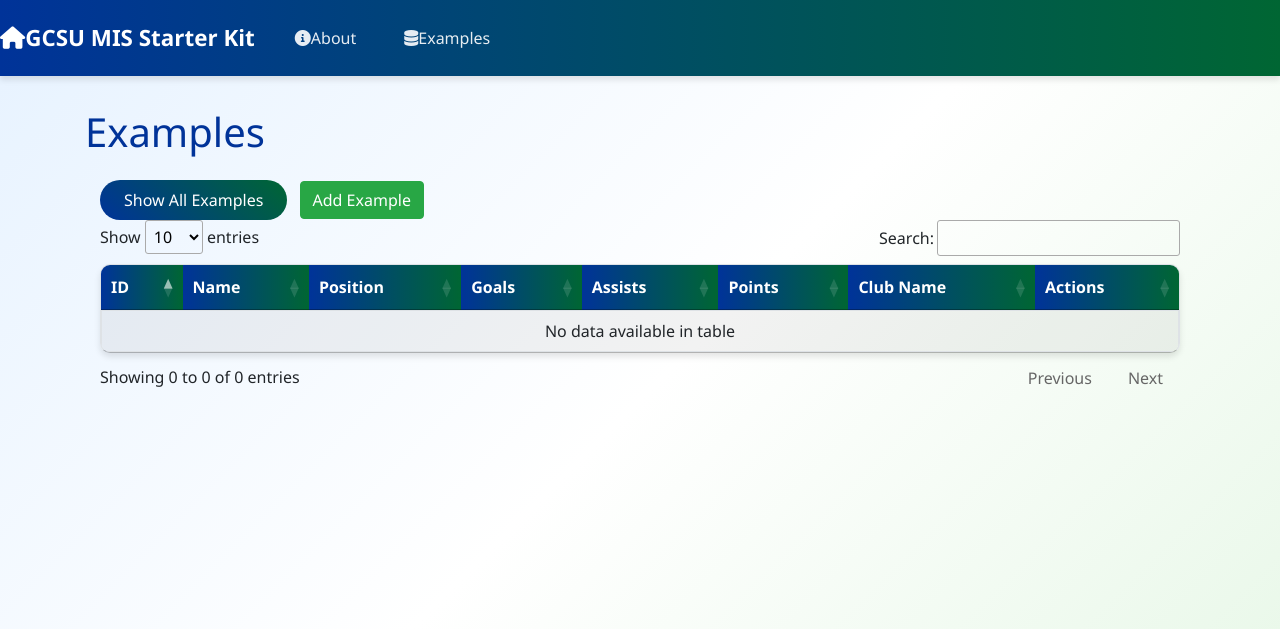
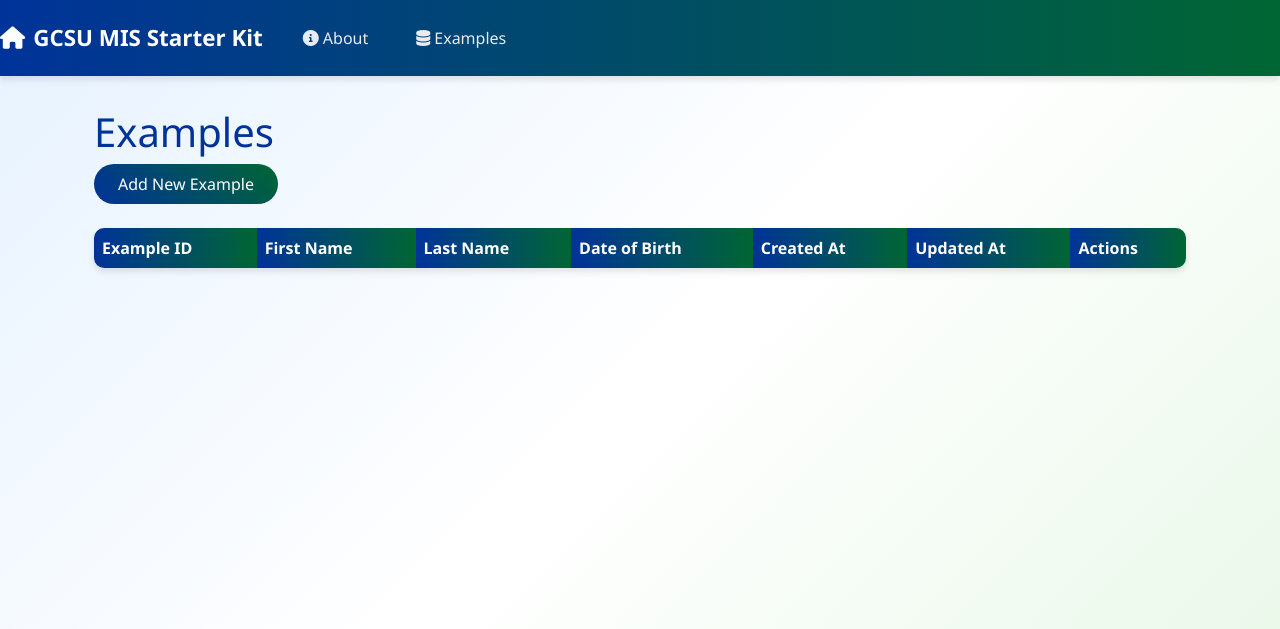
Before and after one commit to bamarshall06/starter-template-crud-f25, a Flask app: page /example/ in a window 1280 px wide. Shown: the top 629 px of the page. Run offline with Flask 3, Linux system fonts and the light colour scheme; data that the repository does not hold is empty; some libraries are stand-ins or nearby versions.

Commit message:
Update starter kit to Bootstrap 5 with simplified modal-based CRUD
- Upgrade to Bootstrap 5.3.0 from Bootstrap 4
- Simplify examples blueprint to match clean pattern
- Replace complex pandas table generation with simple loops
- Implement modal-based CRUD operations for all actions
- Update database schema to use sample_table with proper fields
- Add database setup script for easy deployment
- Create .env.example template for database configuration
- Remove deprecated Bootstrap 4 classes and syntax
- Improve user experience with consistent modal workflows

🤖 Generated with [Claude Code](https://claude.ai/code)

Co-Authored-By: Claude <noreply@anthropic.com>

```diff
--- a/app/templates/base.html
+++ b/app/templates/base.html
@@ -3,7 +3,7 @@
 <head>
     <meta charset="UTF-8">
     <title>GCSU MIS Starter Kit</title>
-    <link href="https://stackpath.bootstrapcdn.com/bootstrap/4.5.2/css/bootstrap.min.css" rel="stylesheet">
+    <link href="https://cdn.jsdelivr.net/npm/bootstrap@5.3.0/dist/css/bootstrap.min.css" rel="stylesheet">
     <link href="https://cdnjs.cloudflare.com/ajax/libs/font-awesome/6.0.0/css/all.min.css" rel="stylesheet">
     <style>
         :root {
@@ -121,7 +121,7 @@
             <i class="fas fa-home me-2"></i>GCSU MIS Starter Kit
         </a>
         <div class="collapse navbar-collapse">
-            <ul class="navbar-nav mr-auto">
+            <ul class="navbar-nav me-auto">
                 <li class="nav-item">
                     <a class="nav-link" href="{{ url_for('about') }}">
                         <i class="fas fa-info-circle me-1"></i>About
@@ -143,9 +143,7 @@
                 {% for category, message in messages %}
                     <div class="alert alert-{{ 'danger' if category == 'error' else category }} alert-dismissible fade show mt-3" role="alert">
                         {{ message }}
-                        <button type="button" class="close" data-dismiss="alert" aria-label="Close">
-                            <span aria-hidden="true">&times;</span>
-                        </button>
+                        <button type="button" class="btn-close" data-bs-dismiss="alert" aria-label="Close"></button>
                     </div>
                 {% endfor %}
             {% endif %}
@@ -155,8 +153,7 @@
     </div>
 
     <script src="https://code.jquery.com/jquery-3.6.0.min.js"></script>
-    <script src="https://cdn.jsdelivr.net/npm/@popperjs/core@2.5.4/dist/umd/popper.min.js"></script>
-    <script src="https://stackpath.bootstrapcdn.com/bootstrap/4.5.2/js/bootstrap.min.js"></script>
+    <script src="https://cdn.jsdelivr.net/npm/bootstrap@5.3.0/dist/js/bootstrap.bundle.min.js"></script>
 
     {% block scripts %}{% endblock %}
 </body>
--- a/app/templates/examples.html
+++ b/app/templates/examples.html
@@ -1,171 +1,130 @@
 {% extends "base.html" %}
 
 {% block content %}
+<div class="container mt-4">
+    <h1>Examples</h1>
+    <button type="button" class="btn btn-primary" data-bs-toggle="modal" data-bs-target="#addExampleModal">
+        Add New Example
+    </button>
 
-    <h1>Examples</h1>
-
-
-<div class="container mt-4">
-    <a class="btn btn-primary" href="{{ url_for('examples.show_examples') }}">Show All Examples</a>
-    <a class="btn btn-success ml-2" href="{{ url_for('examples.show_examples', add='true') }}">Add Example</a>
-    <table id="data-table" class="table table-striped table-bordered mt-4">
+    <!-- Table displaying all examples -->
+    <table class="table table-striped mt-4">
         <thead>
             <tr>
-                <th>ID</th>
-                <th>Name</th>
-                <th>Position</th>
-                <th>Goals</th>
-                <th>Assists</th>
-                <th>Points</th>
-                <th>Club Name</th>
+                <th>Example ID</th>
+                <th>First Name</th>
+                <th>Last Name</th>
+                <th>Date of Birth</th>
+                <th>Created At</th>
+                <th>Updated At</th>
                 <th>Actions</th>
             </tr>
         </thead>
         <tbody>
-            {{ table | safe }}
-        </tbody>
-    </table>
-</div>
+            {% for example in all_examples %}
+            <tr>
+                <td>{{ example.sample_table_id }}</td>
+                <td>{{ example.first_name }}</td>
+                <td>{{ example.last_name }}</td>
+                <td>{{ example.date_of_birth }}</td>
+                <td>{{ example.created_at }}</td>
+                <td>{{ example.updated_at }}</td>
+                <td>
+                    <button type="button" class="btn btn-warning" data-bs-toggle="modal" data-bs-target="#editExampleModal{{ example.sample_table_id }}">
+                        Edit
+                    </button>
+                    <button type="button" class="btn btn-danger" data-bs-toggle="modal" data-bs-target="#deleteExampleModal{{ example.sample_table_id }}">
+                        Delete
+                    </button>
+                </td>
+            </tr>
 
-<!-- Edit Modal -->
-{% if request.args.get('edit_id') %}
-<div class="modal fade show" id="editModal" tabindex="-1" role="dialog" aria-labelledby="editModalLabel" style="display: block;" aria-modal="true">
-{% else %}
-<div class="modal fade" id="editModal" tabindex="-1" role="dialog" aria-labelledby="editModalLabel" aria-hidden="true">
-{% endif %}
-  <div class="modal-dialog" role="document">
+            <!-- Edit Example Modal -->
+            <div class="modal fade" id="editExampleModal{{ example.sample_table_id }}" tabindex="-1" aria-labelledby="editExampleModalLabel{{ example.sample_table_id }}" aria-hidden="true">
+                <div class="modal-dialog">
                     <div class="modal-content">
                         <div class="modal-header">
-        <h5 class="modal-title" id="editModalLabel">Edit Example</h5>
-        <a href="{{ url_for('examples.show_examples') }}" class="close" aria-label="Close">
-          <span aria-hidden="true">&times;</span>
-        </a>
+                            <h5 class="modal-title" id="editExampleModalLabel{{ example.sample_table_id }}">Edit Example</h5>
+                            <button type="button" class="btn-close" data-bs-dismiss="modal" aria-label="Close"></button>
                         </div>
+                        <form method="post" action="{{ url_for('examples.update_example', sample_id=example.sample_table_id) }}">
                             <div class="modal-body">
-        {% if edit_example %}
-        <form action="{{ url_for('examples.edit_example', athlete_id=edit_example.athlete_id) }}" method="post">
-          <div class="form-group">
-            <label for="editName">Name:</label>
-            <input type="text" class="form-control" id="editName" name="name" value="{{ edit_example.name }}" required>
+                                <div class="mb-3">
+                                    <label for="firstName" class="form-label">First Name</label>
+                                    <input type="text" class="form-control" name="first_name" value="{{ example.first_name }}" required>
                                 </div>
-          <div class="form-group">
-            <label for="editPosition">Position:</label>
-            <input type="text" class="form-control" id="editPosition" name="position" value="{{ edit_example.position }}" required>
+                                <div class="mb-3">
+                                    <label for="lastName" class="form-label">Last Name</label>
+                                    <input type="text" class="form-control" name="last_name" value="{{ example.last_name }}" required>
                                 </div>
-          <div class="form-group">
-            <label for="editGoals">Goals:</label>
-            <input type="number" class="form-control" id="editGoals" name="goals" value="{{ edit_example.goals }}" required>
-          </div>
-          <div class="form-group">
-            <label for="editAssists">Assists:</label>
-            <input type="number" class="form-control" id="editAssists" name="assists" value="{{ edit_example.assists }}" required>
-          </div>
-          <div class="form-group">
-            <label for="editClubName">Club Name:</label>
-            <input type="text" class="form-control" id="editClubName" name="club_name" value="{{ edit_example.club_name or '' }}">
+                                <div class="mb-3">
+                                    <label for="dateOfBirth" class="form-label">Date of Birth</label>
+                                    <input type="date" class="form-control" name="date_of_birth" value="{{ example.date_of_birth }}" required>
                                 </div>
                             </div>
                             <div class="modal-footer">
-          <a href="{{ url_for('examples.show_examples') }}" class="btn btn-secondary">Cancel</a>
-          <button type="submit" class="btn btn-primary">Save Changes</button>
-        </div>
-        </form>
-        {% endif %}
-    </div>
-  </div>
-</div>
-
-<!-- Delete Confirmation Modal -->
-{% if request.args.get('delete_id') %}
-<div class="modal fade show" id="deleteModal" tabindex="-1" role="dialog" aria-labelledby="deleteModalLabel" style="display: block;" aria-modal="true">
-{% else %}
-<div class="modal fade" id="deleteModal" tabindex="-1" role="dialog" aria-labelledby="deleteModalLabel" aria-hidden="true">
-{% endif %}
-  <div class="modal-dialog" role="document">
-    <div class="modal-content">
-      <div class="modal-header">
-        <h5 class="modal-title" id="deleteModalLabel">Confirm Delete</h5>
-        <a href="{{ url_for('examples.show_examples') }}" class="close" aria-label="Close">
-          <span aria-hidden="true">&times;</span>
-        </a>
-      </div>
-      <div class="modal-body">
-        {% if delete_example %}
-        <p>Are you sure you want to delete this example?</p>
-        <p><strong>Name:</strong> {{ delete_example.name }}</p>
-        <p class="text-danger">This action cannot be undone.</p>
-      </div>
-      <div class="modal-footer">
-        <a href="{{ url_for('examples.show_examples') }}" class="btn btn-secondary">Cancel</a>
-        <form action="{{ url_for('examples.delete_example', athlete_id=delete_example.athlete_id) }}" method="post" style="display: inline;">
-          <button type="submit" class="btn btn-danger">Delete</button>
-        </form>
-        {% endif %}
-      </div>
-    </div>
-  </div>
-</div>
-
-<!-- Add Example Modal -->
-{% if request.args.get('add') %}
-<div class="modal fade show" id="addModal" tabindex="-1" role="dialog" aria-labelledby="addModalLabel" style="display: block;" aria-modal="true">
-{% else %}
-<div class="modal fade" id="addModal" tabindex="-1" role="dialog" aria-labelledby="addModalLabel" aria-hidden="true">
-{% endif %}
-  <div class="modal-dialog" role="document">
-    <div class="modal-content">
-      <div class="modal-header">
-        <h5 class="modal-title" id="addModalLabel">Add New Example</h5>
-        <a href="{{ url_for('examples.show_examples') }}" class="close" aria-label="Close">
-          <span aria-hidden="true">&times;</span>
-        </a>
-      </div>
-      <div class="modal-body">
-        <form action="{{ url_for('examples.add_example') }}" method="post">
-          <div class="form-group">
-            <label for="addName">Name:</label>
-            <input type="text" class="form-control" id="addName" name="name" required>
-          </div>
-          <div class="form-group">
-            <label for="addPosition">Position:</label>
-            <input type="text" class="form-control" id="addPosition" name="position" required>
-          </div>
-          <div class="form-group">
-            <label for="addGoals">Goals:</label>
-            <input type="number" class="form-control" id="addGoals" name="goals" value="0" required>
-          </div>
-          <div class="form-group">
-            <label for="addAssists">Assists:</label>
-            <input type="number" class="form-control" id="addAssists" name="assists" value="0" required>
-          </div>
-          <div class="form-group">
-            <label for="addClubName">Club Name:</label>
-            <input type="text" class="form-control" id="addClubName" name="club_name">
-          </div>
-        </div>
-        <div class="modal-footer">
-          <a href="{{ url_for('examples.show_examples') }}" class="btn btn-secondary">Cancel</a>
-          <button type="submit" class="btn btn-success">Add Example</button>
+                                <button type="button" class="btn btn-secondary" data-bs-dismiss="modal">Cancel</button>
+                                <button type="submit" class="btn btn-warning">Save Changes</button>
                             </div>
                         </form>
                     </div>
                 </div>
             </div>
 
-<link rel="stylesheet" href="https://cdn.datatables.net/1.10.25/css/jquery.dataTables.min.css">
+            <!-- Delete Example Modal -->
+            <div class="modal fade" id="deleteExampleModal{{ example.sample_table_id }}" tabindex="-1" aria-labelledby="deleteExampleModalLabel{{ example.sample_table_id }}" aria-hidden="true">
+                <div class="modal-dialog">
+                    <div class="modal-content">
+                        <div class="modal-header">
+                            <h5 class="modal-title" id="deleteExampleModalLabel{{ example.sample_table_id }}">Delete Example</h5>
+                            <button type="button" class="btn-close" data-bs-dismiss="modal" aria-label="Close"></button>
+                        </div>
+                        <div class="modal-body">
+                            Are you sure you want to delete {{ example.first_name }} {{ example.last_name }}?
+                        </div>
+                        <div class="modal-footer">
+                            <form method="post" action="{{ url_for('examples.delete_example', sample_id=example.sample_table_id) }}">
+                                <button type="button" class="btn btn-secondary" data-bs-dismiss="modal">Cancel</button>
+                                <button type="submit" class="btn btn-danger">Delete</button>
+                            </form>
+                        </div>
+                    </div>
+                </div>
+            </div>
+            {% endfor %}
+        </tbody>
+    </table>
+</div>
+
+<!-- Add Example Modal -->
+<div class="modal fade" id="addExampleModal" tabindex="-1" aria-labelledby="addExampleModalLabel" aria-hidden="true">
+    <div class="modal-dialog">
+        <div class="modal-content">
+            <div class="modal-header">
+                <h5 class="modal-title" id="addExampleModalLabel">Add New Example</h5>
+                <button type="button" class="btn-close" data-bs-dismiss="modal" aria-label="Close"></button>
+            </div>
+            <form method="post" action="{{ url_for('examples.show_examples') }}">
+                <div class="modal-body">
+                    <div class="mb-3">
+                        <label for="firstName" class="form-label">First Name</label>
+                        <input type="text" class="form-control" name="first_name" required>
+                    </div>
+                    <div class="mb-3">
+                        <label for="lastName" class="form-label">Last Name</label>
+                        <input type="text" class="form-control" name="last_name" required>
+                    </div>
+                    <div class="mb-3">
+                        <label for="dateOfBirth" class="form-label">Date of Birth</label>
+                        <input type="date" class="form-control" name="date_of_birth" required>
+                    </div>
+                </div>
+                <div class="modal-footer">
+                    <button type="button" class="btn btn-secondary" data-bs-dismiss="modal">Cancel</button>
+                    <button type="submit" class="btn btn-primary">Add Example</button>
+                </div>
+            </form>
+        </div>
+    </div>
+</div>
 {% endblock %}
-
-{% block scripts %}
-    <!--Include the DataTables JavaScript library-->
-    <script src="https://cdn.datatables.net/1.10.25/js/jquery.dataTables.min.js"></script>
-    <script>
-        $(document).ready(function() {
-            $('#data-table').DataTable({
-                "paging": true,
-                "ordering": true,
-                "info": true,
-                "searching": true
-            });
-        });
-    </script>
-{% endblock %}
```
Also changed, not shown: app/blueprints/examples.py (+39 -97 lines), setup_database.py (added, +106 -0 lines). Lines whose indentation alone changed are shown as unchanged.
